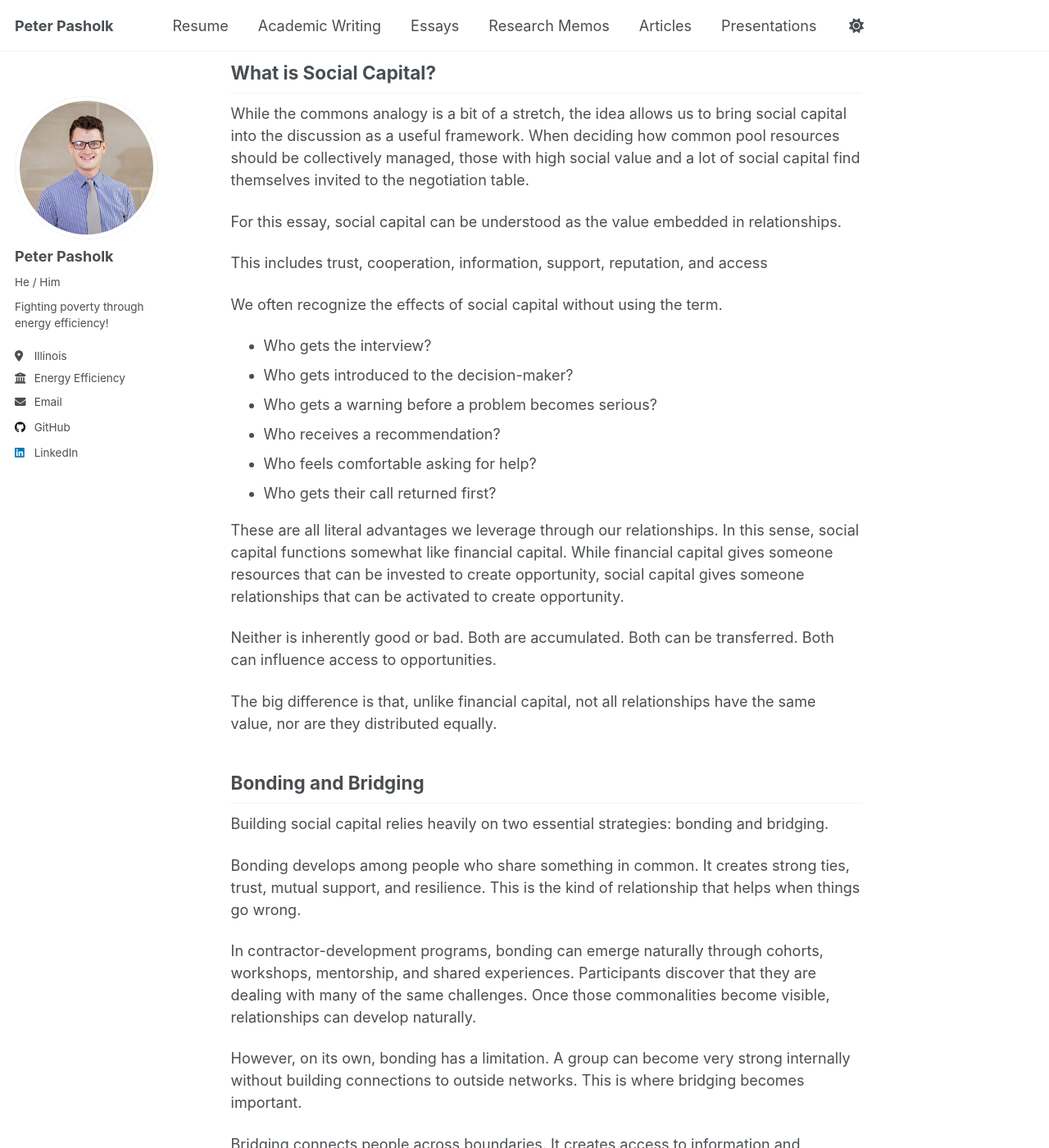
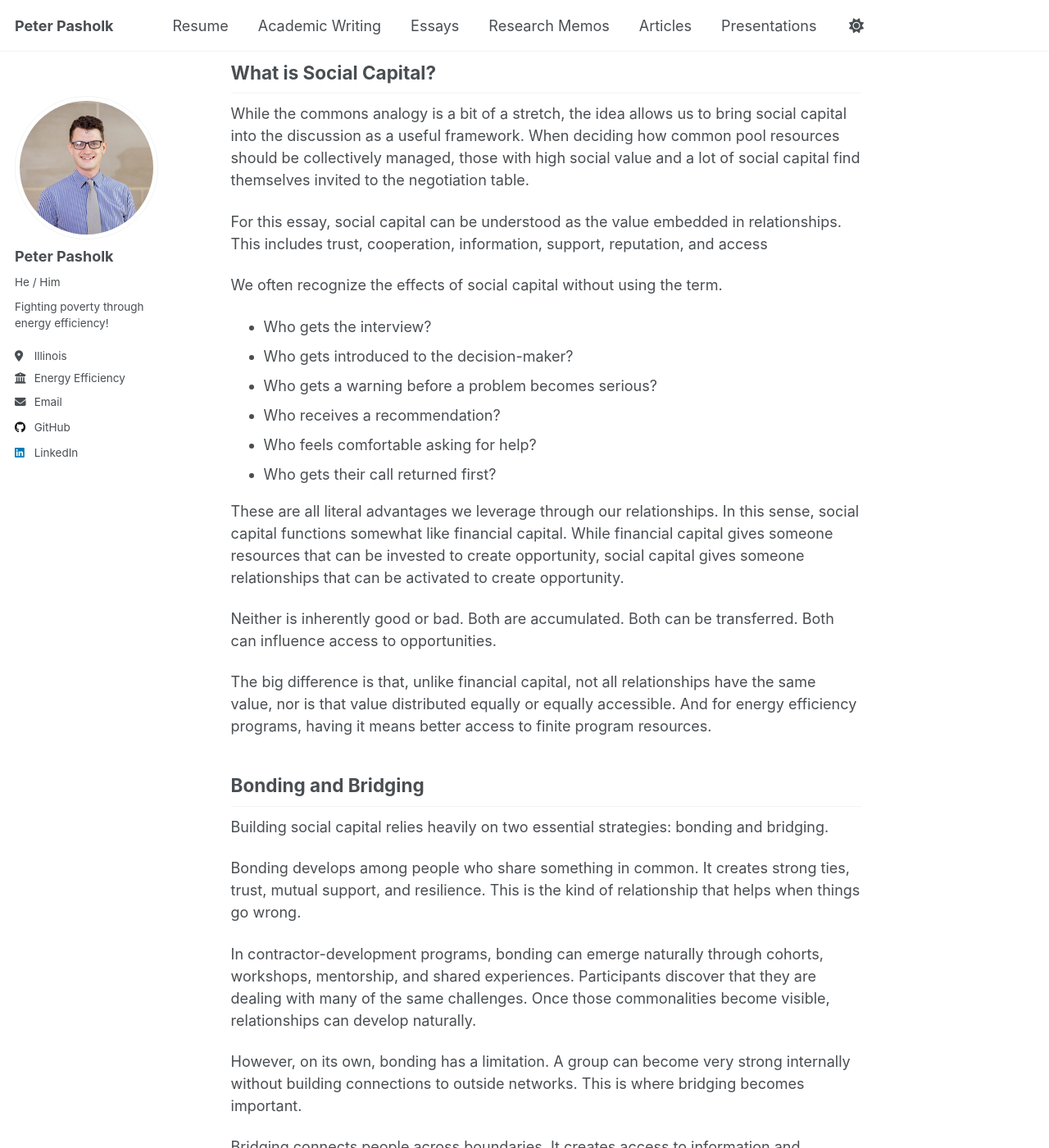
Before and after one commit to ppasholk/ppasholk.github.io, a Jekyll site: the page built from _portfolio/sustainability-in-energy-efficiency-2.md, in a window 1280 px wide and 1400 px high, scrolled down 2206 px. Shown: the whole window at 82% size. Built offline with Jekyll 4.4.1, drawn with Linux system fonts in a browser that asks for light colours; a script that is not in the unit is left out.

Commit message:
Refine social capital definition and its implications
Clarified the definition of social capital by merging sentences and enhancing readability. Added emphasis on the unequal distribution of relationship value and its impact on access to energy efficiency program resources.

```diff
--- a/_portfolio/sustainability-in-energy-efficiency-2.md
+++ b/_portfolio/sustainability-in-energy-efficiency-2.md
@@ -63,9 +63,7 @@ It might also be less effective if the long-term objective is to broaden partici
 
 While the commons analogy is a bit of a stretch, the idea allows us to bring social capital into the discussion as a useful framework. When deciding how common pool resources should be collectively managed, those with high social value and a lot of social capital find themselves invited to the negotiation table.
 
-For this essay, social capital can be understood as the value embedded in relationships.
-
-This includes trust, cooperation, information, support, reputation, and access
+For this essay, social capital can be understood as the value embedded in relationships. This includes trust, cooperation, information, support, reputation, and access
 
 We often recognize the effects of social capital without using the term.
 -	Who gets the interview?
@@ -79,7 +77,7 @@ These are all literal advantages we leverage through our relationships. In this
 
 Neither is inherently good or bad. Both are accumulated. Both can be transferred. Both can influence access to opportunities.
 
-The big difference is that, unlike financial capital, not all relationships have the same value, nor are they distributed equally.
+The big difference is that, unlike financial capital, not all relationships have the same value, nor is that value distributed equally or equally accessible. And for energy efficiency programs, having it means better access to finite program resources.
 
 ## Bonding and Bridging
 
```
